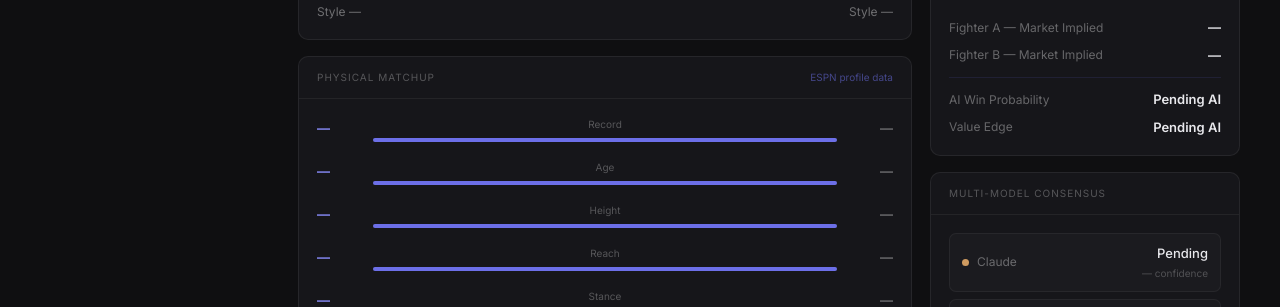
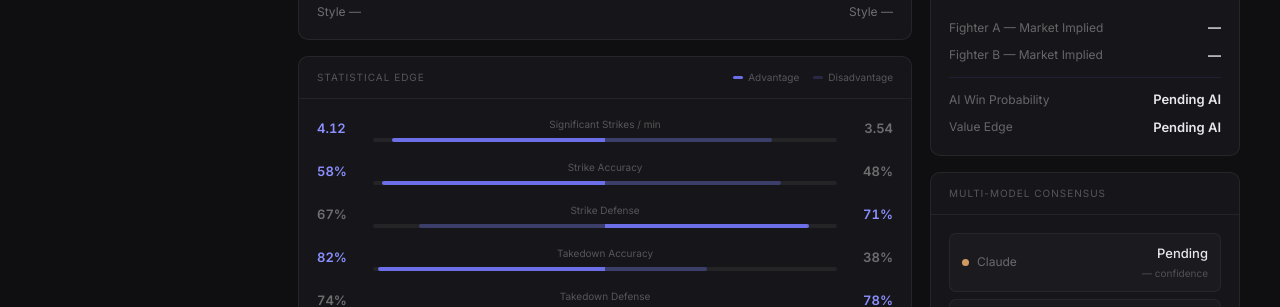
Before and after one commit to yasmin-xyz/ufc-fight-predictor, a Next.js app: page / in a window 1280 px wide. Shown: the part 493-800 px from the top of the page. Built offline with nearby package versions, Linux system fonts and the light colour scheme; no server answers.

Commit message:
Add prediction summary card

```diff
--- a/app/api/predict/route.ts
+++ b/app/api/predict/route.ts
@@ -20,8 +20,12 @@ Betting Market Data:
 
 Provide your analysis in the following JSON format exactly:
 {
+ {
   "predictedWinner": "fighter name",
   "confidence": 65,
+  "method": "Decision, KO/TKO, Submission, or Unknown",
+  "round": 3,
+  "bettingLean": "Value, Pass, Risky, or Lean",
   "keyAdvantages": "2-3 sentences about the predicted winner's key advantages",
   "biggestRisk": "2-3 sentences about the biggest risk or threat to your prediction",
   "fightScript": "3-4 sentences describing how this fight will likely play out",
--- a/app/page.tsx
+++ b/app/page.tsx
@@ -263,43 +263,43 @@ const [mergedFights, setMergedFights] = useState<any[]>([]);
             </div>
           </div>
 
-        {/* Physical Matchup */}
+          {/* Statistical Edge */}
           <div className="card">
             <div className="card-header">
-    <span className="card-label">Physical Matchup</span>
-    <span className="ai-models-label">ESPN profile data</span>
+              <span className="card-label">Statistical Edge</span>
+              <div style={{ display: "flex", alignItems: "center", gap: "14px" }}>
+                <div style={{ display: "flex", alignItems: "center", gap: "5px", fontSize: "10px", color: "rgba(255,255,255,0.28)" }}>
+                  <div style={{ width: "10px", height: "3px", borderRadius: "2px", background: "#6C6FE8" }}></div>Advantage
                 </div>
-
+                <div style={{ display: "flex", alignItems: "center", gap: "5px", fontSize: "10px", color: "rgba(255,255,255,0.28)" }}>
+                  <div style={{ width: "10px", height: "3px", borderRadius: "2px", background: "rgba(108,111,232,0.22)" }}></div>Disadvantage
+                </div>
+              </div>
+            </div>
             <div className="card-body">
               <div className="stat-grid">
                 {[
-        { name: "Record", a: fighterAStats?.record || selectedFight?.recordA || "—", b: fighterBStats?.record || selectedFight?.recordB || "—" },
-        { name: "Age", a: fighterAStats?.age || "—", b: fighterBStats?.age || "—" },
-        { name: "Height", a: fighterAStats?.height || "—", b: fighterBStats?.height || "—" },
-        { name: "Reach", a: fighterAStats?.reach || "—", b: fighterBStats?.reach || "—" },
-        { name: "Stance", a: fighterAStats?.stance || "—", b: fighterBStats?.stance || "—" },
-        { name: "Style", a: fighterAStats?.style || "—", b: fighterBStats?.style || "—" },
+                  { name: "Significant Strikes / min", a: "4.12", b: "3.54", aWidth: 92, bWidth: 72, aAdv: true },
+                  { name: "Strike Accuracy", a: "58%", b: "48%", aWidth: 96, bWidth: 76, aAdv: true },
+                  { name: "Strike Defense", a: "67%", b: "71%", aWidth: 80, bWidth: 88, aAdv: false },
+                  { name: "Takedown Accuracy", a: "82%", b: "38%", aWidth: 98, bWidth: 44, aAdv: true },
+                  { name: "Takedown Defense", a: "74%", b: "78%", aWidth: 84, bWidth: 92, aAdv: false },
+                  { name: "Submission Attempts / 15min", a: "1.4", b: "0.4", aWidth: 94, bWidth: 20, aAdv: true },
                 ].map((stat, i) => (
                   <div key={i} className="stat-row">
-          <div className="stat-val stat-val-a" style={{ textAlign: "left" }}>
-            {stat.a}
-          </div>
-
+                    <div className={`stat-val ${stat.aAdv ? "stat-val-a" : "stat-val-b"}`} style={{ textAlign: "left" }}>{stat.a}</div>
                     <div className="stat-center">
                       <div className="stat-name">{stat.name}</div>
                       <div className="bar-track">
                         <div className="bar-left">
-                <div className="bar-fill-a" style={{ width: "100%" }}></div>
+                          <div className={`bar-fill-a ${!stat.aAdv ? "dis" : ""}`} style={{ width: `${stat.aWidth}%` }}></div>
                         </div>
                         <div className="bar-right">
-                <div className="bar-fill-b adv" style={{ width: "100%" }}></div>
+                          <div className={`bar-fill-b ${!stat.aAdv ? "adv" : ""}`} style={{ width: `${stat.bWidth}%` }}></div>
                         </div>
                       </div>
                     </div>
-
-          <div className="stat-val stat-val-b" style={{ textAlign: "right" }}>
-            {stat.b}
-          </div>
+                    <div className={`stat-val ${!stat.aAdv ? "stat-val-a" : "stat-val-b"}`} style={{ textAlign: "right" }}>{stat.b}</div>
                   </div>
                 ))}
               </div>
@@ -312,33 +312,70 @@ const [mergedFights, setMergedFights] = useState<any[]>([]);
     <span className="card-label">AI Fight Breakdown</span>
     <span className="ai-models-label">Claude · GPT-4 · Gemini</span>
   </div>
+
   <div className="card-body">
     {loadingPrediction ? (
       <div className="ai-loading">Generating analysis...</div>
     ) : prediction ? (
       <div className="ai-section">
+        <div
+          className="ai-block"
+          style={{
+            background: "linear-gradient(135deg, rgba(108,111,232,0.16), rgba(255,255,255,0.03))",
+            border: "1px solid rgba(108,111,232,0.28)",
+          }}
+        >
+          <div className="ai-block-label">Prediction Summary</div>
+
+          <div style={{ display: "flex", justifyContent: "space-between", gap: "24px" }}>
+            <div>
+              <div className="cons-eyebrow">Winner</div>
+              <div className="pred-name" style={{ fontSize: "22px" }}>
+                {prediction.claude?.predictedWinner || "—"}
+              </div>
+            </div>
+
+            <div style={{ textAlign: "right" }}>
+              <div className="cons-eyebrow">Confidence</div>
+              <div className="pred-name" style={{ fontSize: "22px" }}>
+                {prediction.claude?.confidence || "—"}%
+              </div>
+            </div>
+          </div>
+
+          <div style={{ display: "grid", gridTemplateColumns: "repeat(3, 1fr)", gap: "12px", marginTop: "18px" }}>
+            <div className="value-card">
+              <div className="cons-eyebrow">Method</div>
+              <div className="pred-name">{prediction.claude?.method || "—"}</div>
+            </div>
+
+            <div className="value-card">
+              <div className="cons-eyebrow">Round</div>
+              <div className="pred-name">{prediction.claude?.round || "—"}</div>
+            </div>
+
+            <div className="value-card">
+              <div className="cons-eyebrow">Betting Lean</div>
+              <div className="pred-name">{prediction.claude?.bettingLean || "—"}</div>
+            </div>
+          </div>
+        </div>
+
         <div className="ai-block">
           <div className="ai-block-label">Key Advantages — {prediction.claude?.predictedWinner}</div>
           <div className="ai-block-text">{prediction.claude?.keyAdvantages}</div>
         </div>
+
         <div className="ai-block">
           <div className="ai-block-label">Biggest Risk</div>
           <div className="ai-block-text">{prediction.claude?.biggestRisk}</div>
         </div>
+
         <div className="ai-block">
           <div className="ai-block-label">Likely Fight Script</div>
           <div className="ai-block-text">{prediction.claude?.fightScript}</div>
         </div>
-  <div className="ai-block">
-    <div className="ai-block-label">Prediction</div>
-    <div className="pred-row">
-      <div className="pred-name">{prediction.claude?.predictedWinner}</div>
-      <div className="pred-conf">{prediction.claude?.confidence}% confidence</div>
-    </div>
-    <div className="conf-track">
-      <div className="conf-fill" style={{ width: `${prediction.claude?.confidence}%` }}></div>
-    </div>
-  </div>
+
         <div className="ai-block ai-block-wrong">
           <div className="ai-block-label ai-block-label-wrong">Why the AI could be wrong</div>
           <div className="wrong-list">
@@ -356,9 +393,7 @@ const [mergedFights, setMergedFights] = useState<any[]>([]);
     )}
   </div>
 </div>
-
 </div>
-
         {/* RIGHT — Odds */}
         <div className="right-col">
           <div className="card">
```
Lines whose indentation alone changed are shown as unchanged.
